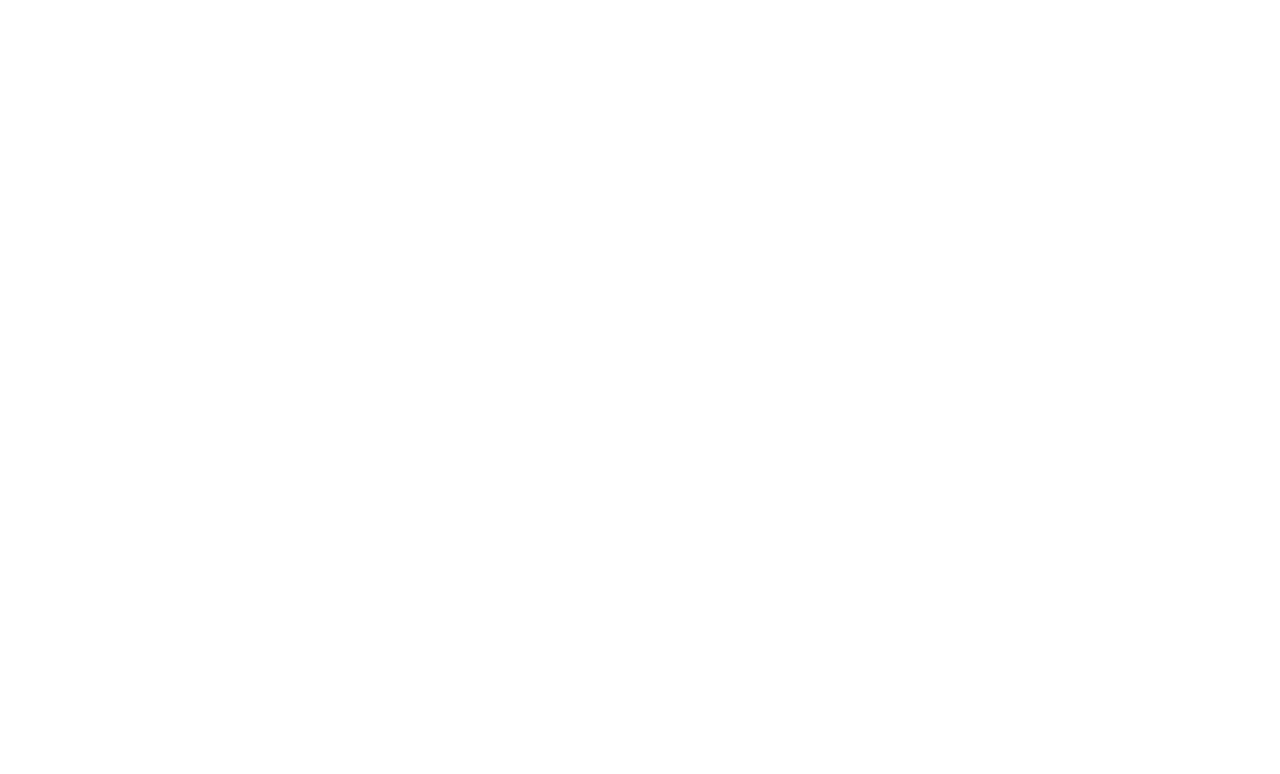
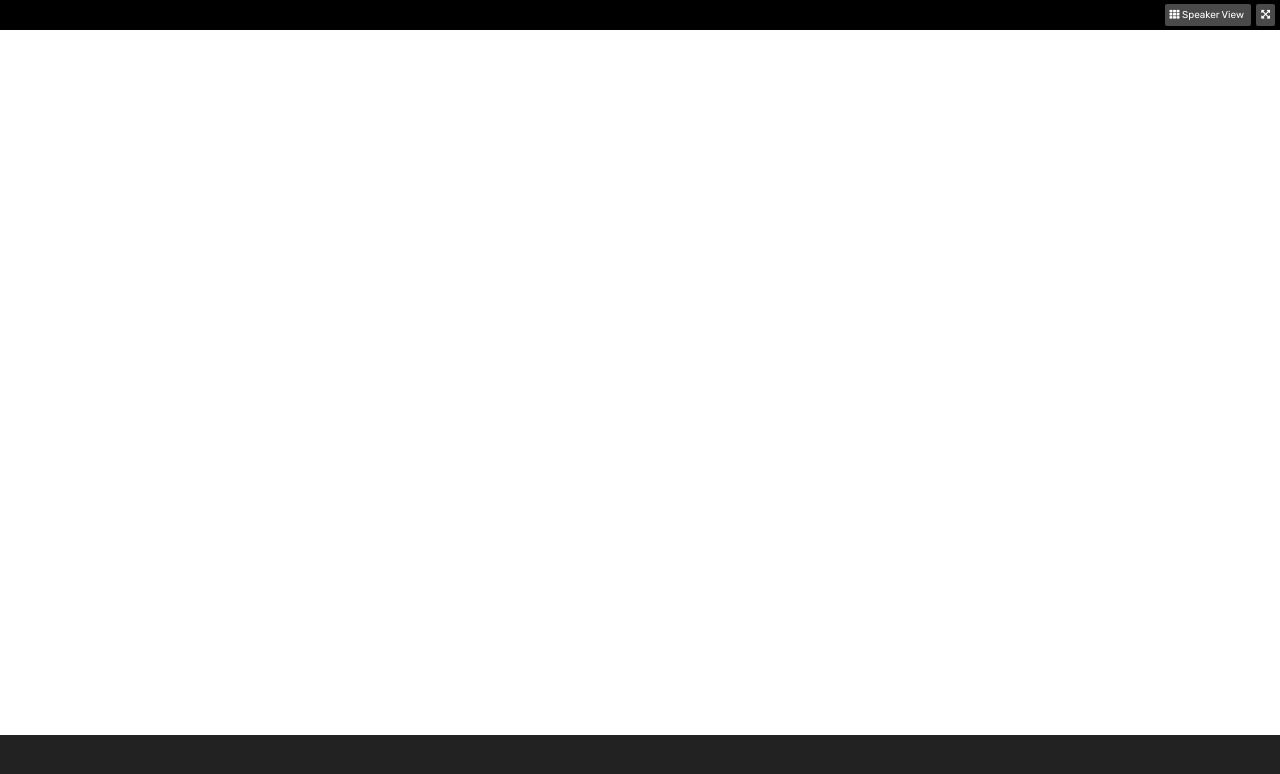
Before and after one commit to PaoloDev88/zoom, a plain HTML site: page index.html in a window 1280 px wide. Drawn offline with Linux system fonts and the light colour scheme.

Commit message:
header fatto

```diff
--- a/css/style.css
+++ b/css/style.css
@@ -1,5 +1,44 @@
+
+@import url('https://fonts.googleapis.com/css2?family=Rubik:wght@300;400;500&display=swap');
+
 *{
     margin: 0;
     padding: 0;
     box-sizing: border-box;
 }
+
+body{
+    font-family: 'Rubik', sans-serif;
+}
+
+header{
+    position: fixed;
+    top: 0;
+    left: 0;
+    width: 100%;
+    height: 30px;
+    text-align: right;
+    vertical-align: middle;
+
+    background-color: black;
+}
+
+header a{
+    text-decoration: none;
+    color: white;
+    font-size: 10px;
+    padding: 5px;
+    background-color: #4a4a4a;
+    border-radius: 2px;
+    margin-right: 5px;
+    line-height: 30px;
+}
+
+footer{
+    position: fixed;
+    bottom: 0;
+    left: 0;
+    width: 100%;
+    height: 65px;
+    background-color: #222222;
+}
--- a/index.html
+++ b/index.html
@@ -4,12 +4,27 @@
     <meta charset="UTF-8">
     <meta http-equiv="X-UA-Compatible" content="IE=edge">
     <meta name="viewport" content="width=device-width, initial-scale=1.0">
+    <link rel="stylesheet" href="https://cdnjs.cloudflare.com/ajax/libs/font-awesome/5.15.4/css/all.min.css">
     <link rel="stylesheet" href="css/style.css">
     <title>Zoom</title>
 </head>
 <body>
 
-    <header></header>
+    <header>
+
+        <a href="">
+            <i class="fas fa-th"></i>
+
+            <span>
+                Speaker View
+            </span>
+        </a>
+
+        <a href="">
+            <i class="fas fa-expand-arrows-alt"></i>
+        </a>
+
+    </header>
 
     <main></main>
 
```
